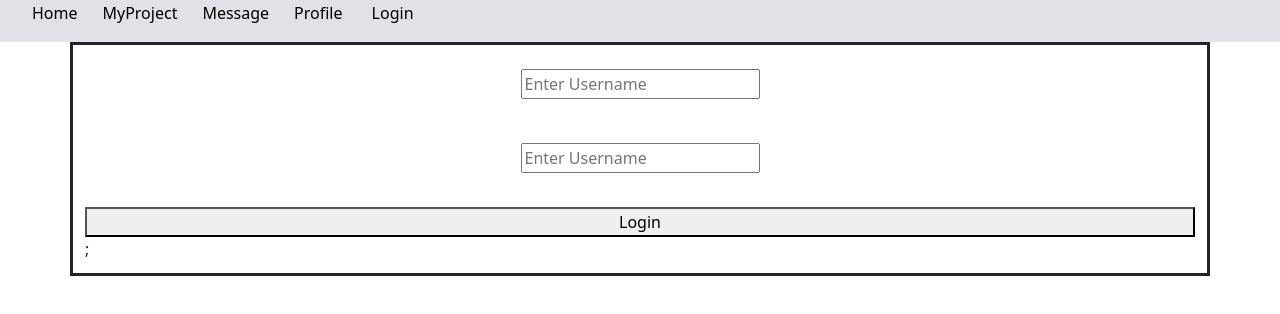
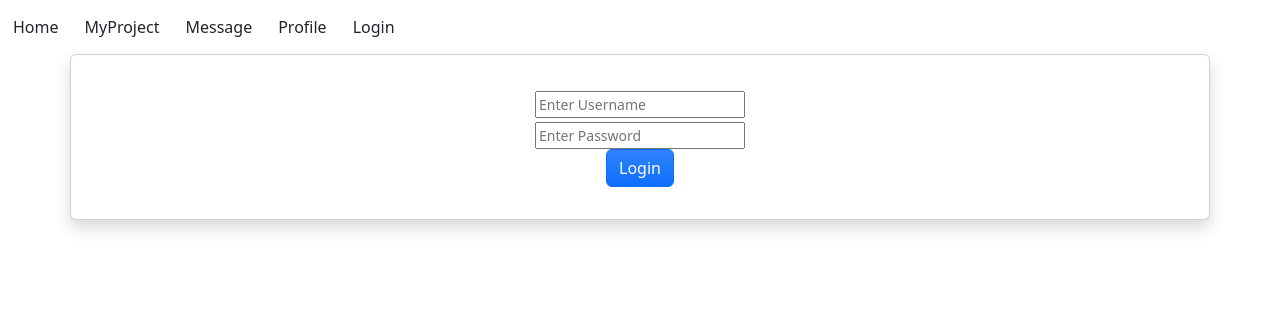
Before and after one commit to jaysingtalekar268/Buildex, a React (Create React App) app in the folder client/: page /Login in a window 1280 px wide. Shown: the top 314 px of the page. Built offline with nearby package versions, Linux system fonts and the light colour scheme.

Commit message:
merge this in main i will then fetch main

```diff
--- a/client/public/index.html
+++ b/client/public/index.html
@@ -1,14 +1,12 @@
 <!DOCTYPE html>
 <html lang="en">
+
 <head>
   <meta charset="utf-8" />
   <link rel="icon" href="%PUBLIC_URL%/favicon.ico" />
   <meta name="viewport" content="width=device-width, initial-scale=1" />
   <meta name="theme-color" content="#000000" />
-    <meta
-      name="description"
-      content="Web site created using create-react-app"
-    />
+  <meta name="description" content="Web site created using create-react-app" />
   <link rel="apple-touch-icon" href="%PUBLIC_URL%/logo192.png" />
   <!--
       manifest.json provides metadata used when your web app is installed on a
@@ -24,8 +22,13 @@
       work correctly both with client-side routing and a non-root public URL.
       Learn how to configure a non-root public URL by running `npm run build`.
     -->
-    <title>React App</title>
+
+  <link rel="stylesheet" href="https://cdn.jsdelivr.net/npm/bootstrap@5.1.3/dist/css/bootstrap.min.css"
+    integrity="sha384-1BmE4kWBq78iYhFldvKuhfTAU6auU8tT94WrHftjDbrCEXSU1oBoqyl2QvZ6jIW3" crossorigin="anonymous">
+
+  <title>BuildDex</title>
 </head>
+
 <body>
   <noscript>You need to enable JavaScript to run this app.</noscript>
   <div id="root"></div>
@@ -39,5 +42,10 @@
       To begin the development, run `npm start` or `yarn start`.
       To create a production bundle, use `npm run build` or `yarn build`.
     -->
+
+  <script src="https://cdn.jsdelivr.net/npm/bootstrap@5.1.3/dist/js/bootstrap.bundle.min.js"
+    integrity="sha384-ka7Sk0Gln4gmtz2MlQnikT1wXgYsOg+OMhuP+IlRH9sENBO0LRn5q+8nbTov4+1p"
+    crossorigin="anonymous"></script>
 </body>
+
 </html>
--- a/client/src/Components/login/login.css
+++ /dev/null
@@ -1,27 +0,0 @@
-.formContainer{
-    border-style: solid;
-    display: flex;
-    flex-direction: column;
-    padding: 1%;
-
-}
-.formInput
-{
-    display: block;
-    margin:  1%;
-    align-self: center;
-
-}
-.formWarn{
-    margin:  1%;
-    color: red;
-    display: block;
-    align-self: center;
-}
-.formBtn
-{
-    display: block;
-    margin:  1%;
-    border-radius: 3px;
-    align-self: center;
-}
--- a/client/src/Components/login/login.js
+++ b/client/src/Components/login/login.js
@@ -1,7 +1,5 @@
-import './login.css';
 import { useNavigate } from 'react-router-dom'
 import React, { useState, useEffect } from 'react';
-import { Container,Button } from 'react-bootstrap';
 
 function Login() {
 
@@ -13,17 +11,17 @@ function Login() {
     const navigate = useNavigate();
 
     useEffect(() => {
-      const  auth=localStorage.getItem("user") ;
+        const auth = localStorage.getItem("user");
         if (auth) {
             navigate("/");
         }
     });
-    const login =async ()=>{
-        let loginStatus=await fetch("http://localhost:3001/Login",{
-            method:"post",
+    const login = async () => {
+        let loginStatus = await fetch("http://localhost:3001/Login", {
+            method: "post",
             body: JSON.stringify({
-                "name":name,
-                "password":pwd
+                "name": name,
+                "password": pwd
             }),
             headers: {
                 'Content-type': 'application/json'
@@ -31,12 +29,11 @@ function Login() {
 
         })
 
-        loginStatus= await loginStatus.json();
+        loginStatus = await loginStatus.json();
         console.warn(loginStatus);
 
-        if(loginStatus.name)
-        {
-            localStorage.setItem("user",JSON.stringify(loginStatus));
+        if (loginStatus.name) {
+            localStorage.setItem("user", JSON.stringify(loginStatus));
             navigate("/");
         }
     };
@@ -46,23 +43,22 @@ function Login() {
     const CheckInput = () => {
         // alert('You clicked me!');
 
-        let nPass=false;
-        let pPass=false;
-        if(name.length==0)
-        setNwarn("Please enter Username");
-        else{
+        let nPass = false;
+        let pPass = false;
+        if (name.length === 0)
+            setNwarn("Please enter Username");
+        else {
             setNwarn("");
-            nPass=true;
+            nPass = true;
         }
-        if(pwd.length==0)
-        setPwarn("Please enter Password");
-        else{
+        if (pwd.length === 0)
+            setPwarn("Please enter Password");
+        else {
             setPwarn("");
-            pPass=true;
+            pPass = true;
         }
 
-        if(nPass && pPass)
-        {
+        if (nPass && pPass) {
             login();
         }
 
@@ -70,15 +66,15 @@ function Login() {
 
 
     return (
-
-        <Container className='formContainer'>
-            <input className='formInput' onChange={(e) => setName(e.target.value)} type="text" placeholder='Enter Username'></input>
-            <span className='formWarn'>{nameWarn}</span>
-            <input className='formInput' onChange={(e) => setPwd(e.target.value)}  type="text" placeholder='Enter Username'></input>
-            <span className='formWarn'>{passWarn}</span>
-            <button onClick={CheckInput}>Login</button>;
-        </Container>
-
+        <div class="card mx-auto container-md align-middle shadow p-3 mb-5 bg-body rounded">
+            <div class="card-body align-content-center text-center align-middle">
+                <input class='form-text' onChange={(e) => setName(e.target.value)} type="text" placeholder='Enter Username'></input>
+                <div class='text-warning'>{nameWarn}</div>
+                <input class='form-text' onChange={(e) => setPwd(e.target.value)} type="password" placeholder='Enter Password'></input>
+                <div class='text-warning align-items-md-end'>{passWarn}</div>
+                <div class='btn btn-primary bg-gradient align-middle align-self-center ' onClick={CheckInput}>Login</div>
+            </div>
+        </div>
     );
 
 };
--- a/client/src/Components/navbar/navbar.css
+++ /dev/null
@@ -1,18 +0,0 @@
-.Navbar
-{
-    background-color: rgb(225, 225, 232);
-    padding: 1px 0px;
-
-}
-.NavbarList li
-{
-
-    display:inline;
-    margin-right: 2%;
-}
-
-.NavbarLink
-{
-    text-decoration: none;
-    color: black;
-}
--- a/client/src/Components/navbar/navbar.js
+++ b/client/src/Components/navbar/navbar.js
@@ -1,28 +1,28 @@
-import React, { useEffect }  from "react";
-import {Link, useNavigate} from 'react-router-dom';
-import './navbar.css';
-const Navbar=()=>
-{
+import React, { useEffect } from "react";
+import { Link, useNavigate } from 'react-router-dom';
+import 'bootstrap'
+import { Button } from "bootstrap";
+
+const Navbar = () => {
 
     const navigate = useNavigate();
 
-        const auth =localStorage.getItem("user") ;
+    const auth = localStorage.getItem("user");
 
 
     return (
-        <nav className="Navbar">
-            <ul className="NavbarList">
-                <li><Link className="NavbarLink"  to="/">Home</Link></li>
+        <div className="navbar">
+            <div class="tab-content">
+                <Link className="btn" to="/">Home</Link>
+                <Link className="btn" to="/MyProject">MyProject</Link>
+                <Link className="btn" to="/Message">Message</Link>
+                <Link className="btn" to="/Profile">Profile</Link>
+                {auth ? <Link className="btn" to='/Login' onClick={() => localStorage.clear()}>Logout</Link> : <Link className="btn" to='/Login' >Login</Link>}
+            </div>
 
-                <li><Link className="NavbarLink" to="/MyProject">MyProject</Link></li>
-                <li><Link className="NavbarLink" to="/Message">Message</Link></li>
-                <li><Link className="NavbarLink" to="/Profile">Profile</Link></li>
-                <li> { auth? <Link className="NavbarLink" to='/Login' onClick={()=>localStorage.clear()}>Logout</Link> : <Link className="NavbarLink" to='/Login' >Login</Link> }</li>
-                {/* <li><Link className="NavbarLink" to="/Login">Login</Link></li> */}
 
-            </ul>
-        </nav>
-    );
+        </div>
+    )
 }
 
 export default Navbar;
```
Lines whose indentation alone changed are shown as unchanged.
